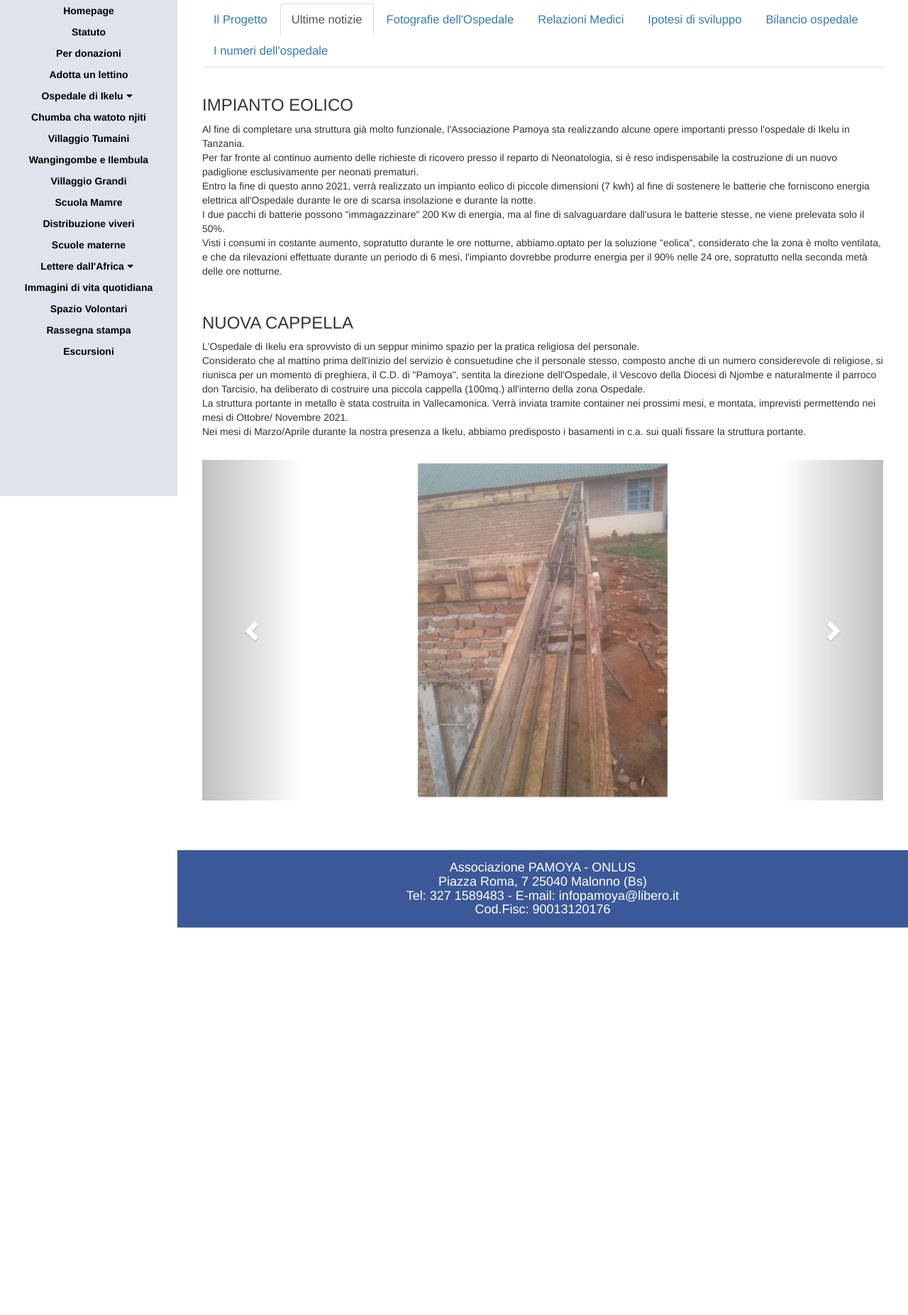
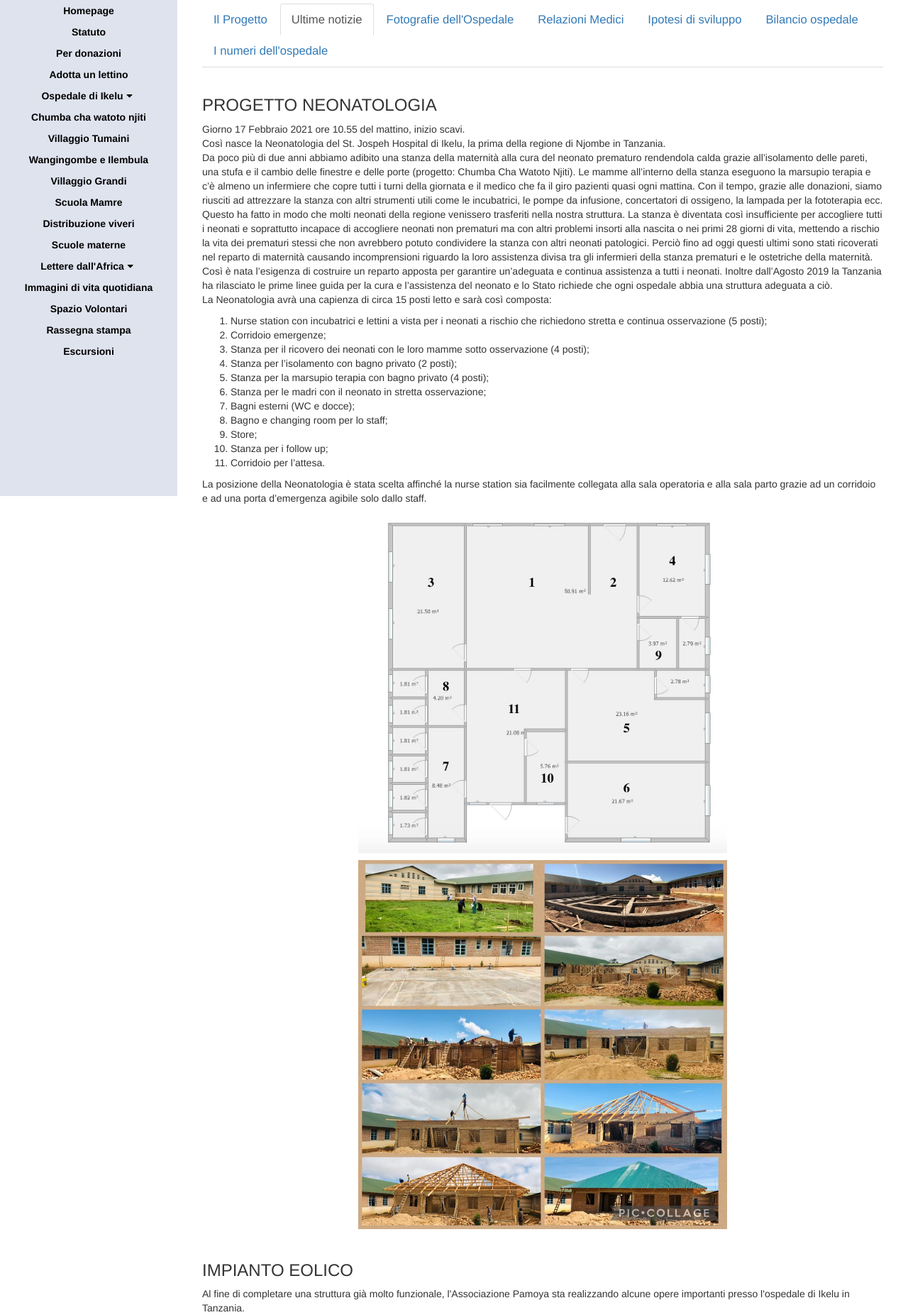
Before and after one commit to paoloventuri/Pamoya-onlus-website, a PHP site: page /notizie.php in a window 1280 px wide. Shown: the part 101-1954 px from the top of the page at 71% size. Before the commit the page ends 1408 px from the top, so only its background shows below. Run offline with PHP 8.4, Linux system fonts and the light colour scheme.

Commit message:
Progetto neonatologia

```diff
--- a/notizie.php
+++ b/notizie.php
@@ -37,6 +37,35 @@
                 <div class="row">
                     <div class="col-lg-12">
                         <p>
+                        <br>
+                        <h3>PROGETTO NEONATOLOGIA</h3>
+                        <p>
+                            Giorno 17 Febbraio 2021 ore 10.55 del mattino, inizio scavi.<br>
+                            Così nasce la Neonatologia del St. Jospeh Hospital di Ikelu, la prima della regione di Njombe in Tanzania.<br>
+                            Da poco più di due anni abbiamo adibito una stanza della maternità alla cura del neonato prematuro rendendola calda grazie all’isolamento delle pareti, una stufa e il cambio delle finestre e delle porte (progetto: Chumba Cha Watoto Njiti).
+                            Le mamme all’interno della stanza eseguono la marsupio terapia e c’è almeno un infermiere che copre tutti i turni della giornata e il medico che fa il giro pazienti quasi ogni mattina.
+                            Con il tempo, grazie alle donazioni, siamo riusciti ad attrezzare la stanza con altri strumenti utili come le incubatrici, le pompe da infusione, concertatori di ossigeno, la lampada per la fototerapia ecc.
+                            Questo ha fatto in modo che molti neonati della regione venissero trasferiti nella nostra struttura. La stanza è diventata così insufficiente per accogliere tutti i neonati e soprattutto incapace di accogliere neonati non prematuri ma con altri problemi insorti alla nascita o nei primi 28 giorni di vita, mettendo a rischio la vita dei prematuri stessi che non avrebbero potuto condividere la stanza con altri neonati patologici.
+                            Perciò fino ad oggi questi ultimi sono stati ricoverati nel reparto di maternità causando incomprensioni riguardo la loro assistenza divisa tra gli infermieri della stanza prematuri e le ostetriche della maternità.<br>
+                            Così è nata l’esigenza di costruire un reparto apposta per garantire un’adeguata e continua assistenza a tutti i neonati.
+                            Inoltre dall’Agosto 2019 la Tanzania ha rilasciato le prime linee guida per la cura e l’assistenza del neonato e lo Stato richiede che ogni ospedale abbia una struttura adeguata a ciò.<br>
+                            La Neonatologia avrà una capienza di circa 15 posti letto e sarà così composta:
+                            <ol>
+                                <li>Nurse station con incubatrici e lettini a vista per i neonati a rischio che richiedono stretta e continua osservazione (5 posti);</li>
+                                <li>Corridoio emergenze;</li>
+                                <li>Stanza per il ricovero dei neonati con le loro mamme sotto osservazione (4 posti);</li>
+                                <li>Stanza per l’isolamento con bagno privato (2 posti);</li>
+                                <li>Stanza per la marsupio terapia con bagno privato (4 posti);</li>
+                                <li>Stanza per le madri con il neonato in stretta osservazione;</li>
+                                <li>Bagni esterni (WC e docce);</li>
+                                <li>Bagno e changing room per lo staff;</li>
+                                <li>Store;</li>
+                                <li>Stanza per i follow up;</li>
+                                <li>Corridoio per l’attesa.</li>
+                            </ol>
+                            La posizione della Neonatologia è stata scelta affinché la nurse station sia facilmente collegata alla sala operatoria e alla sala parto grazie ad un corridoio e ad una porta d’emergenza agibile solo dallo staff.
+                            <img class="center" width="560" src="img/ikelu/ikelu_09.jpg" oncontextmenu="return false;">
+                            <img class="center" width="560" src="img/ikelu/ikelu_10.jpg" oncontextmenu="return false;">
                             <br>
                             <h3 id="centr">IMPIANTO EOLICO</h3>
                             <p>
```
Also changed, not shown: img/ikelu/ikelu_09.jpg (added), img/ikelu/ikelu_10.jpg (added).
